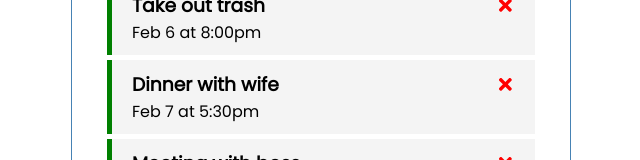
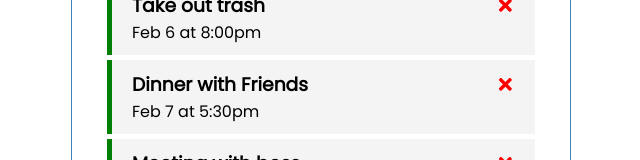
Before and after one commit to Basmulla/todo-list, a React (Create React App) app: page / in a window 1280 px wide. Shown: the part 153-313 px from the top of the page, without its empty margins (319-959 px from the left). Built offline with nearby package versions, Linux system fonts and the light colour scheme; data requests are answered from the project's data file.

Commit message:
adding a logo to website in index.html file

```diff
--- a/db.json
+++ b/db.json
@@ -8,7 +8,7 @@
     },
     {
       "id": 2,
-      "text": "Dinner with wife",
+      "text": "Dinner with Friends",
       "day": "Feb 7 at 5:30pm",
       "reminder": true
     },
--- a/public/index.html
+++ b/public/index.html
@@ -2,7 +2,7 @@
 <html lang="en">
   <head>
     <meta charset="utf-8" />
-    <link rel="icon" href="%PUBLIC_URL%/favicon.ico" />
+    <link rel="icon" href="https://cdn-icons-png.flaticon.com/512/1/1560.png" />
     <meta name="viewport" content="width=device-width, initial-scale=1" />
     <meta name="theme-color" content="#000000" />
     <meta
```
